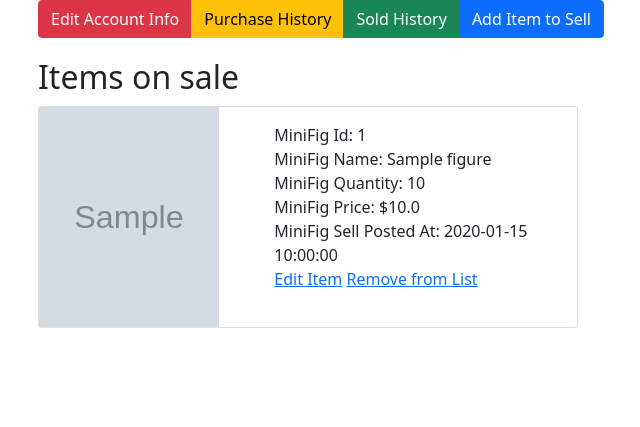
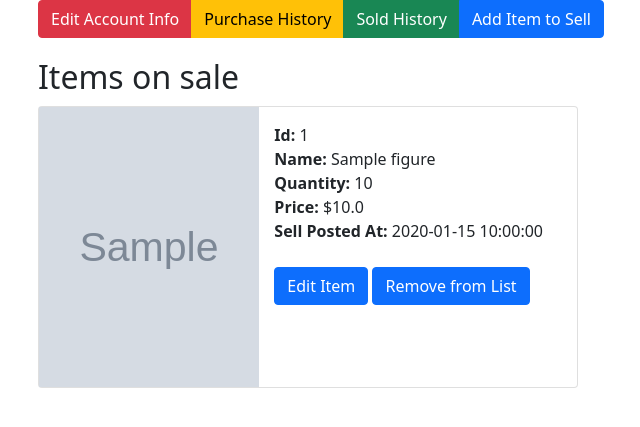
Before and after one commit to Tracylu2015/lego-mini-figs, a Flask app: page /user/account in a window 1280 px wide. Shown: the part 88-515 px from the top of the page, without its empty margins (52-692 px from the left). Run offline with Flask 2, Linux system fonts and the light colour scheme; a user stored in the database is signed in; tables that the repository leaves empty hold one stand-in row (values such as "Sample post"); grey boxes marked "Sample" are stand-in pictures; parts of the project's set-up code (start-up, migrations or seed data) failed here and were passed over.

Commit message:
css adjust

```diff
--- a/miniFig_app/templates/Add_to_cart.html
+++ b/miniFig_app/templates/Add_to_cart.html
@@ -17,7 +17,7 @@
                     <p class="card-text">
                     <p><b>Unit Price:</b> {{item.sell_fig.sell_price}}</p>
                     <p><b>Quantity Added:</b> {{item.fig_quantity}}</p>
-                    <p><b>Total Price :</b> $ {{item.sell_fig.sell_price * item.fig_quantity}} </p>
+                    <p><b>Total Price :</b> $ {{ "%.2f" % (item.sell_fig.sell_price * item.fig_quantity)}} </p>
                     <p><button class="btn btn-primary">Pay</button></p>
                 </div>
             </div>
--- a/miniFig_app/templates/sell_fig.html
+++ b/miniFig_app/templates/sell_fig.html
@@ -8,7 +8,7 @@
 <div class="d-flex justify-content-around">
 <form action="" method="post" class="col-4 p-4 bg-secondary text-light">
     {{ form.hidden_tag() }}
-   {# <p>
+{# <p>
         {{ form.image.label }}<br />
         {{ form.image(size=96) }}<br />
         {% for error in form.image.errors %}
--- a/miniFig_app/templates/user_profile.html
+++ b/miniFig_app/templates/user_profile.html
@@ -18,19 +18,20 @@
     <div class="card mb-3 on-sale" style="max-width: 540px;">
         <div class="row no-gutters">
             <div class="col-md-4">
-                <img src="{{item.figure.img_url}}" alt="fig image" width="180" height="220">
+                <img src="{{item.figure.img_url}}" alt="fig image" width="220" height="280">
             </div>
             <div class="col-md-8">
                 <div class="card-body">
                     <ul style="list-style: none;">
-                        <li>MiniFig Id: {{item.figure_id}}</li>
-                        <li>MiniFig Name: {{item.figure.name}}</li>
-                        <li>MiniFig Quantity: {{item.quantity}}</li>
-                        <li>MiniFig Price: ${{item.sell_price}}</li>
-                        <li>MiniFig Sell Posted At: {{item.created_at}}</li>
+                        <li><b>Id:</b> {{item.figure_id}}</li>
+                        <li><b>Name:</b> {{item.figure.name}}</li>
+                        <li><b>Quantity:</b> {{item.quantity}}</li>
+                        <li><b>Price:</b>  ${{item.sell_price}}</li>
+                        <li><b>Sell Posted At:</b> {{item.created_at}}</li>
+                        <br>
                         <li>
-                            <a href="/sell_fig/edit/{{item.id}}">Edit Item</a>
-                            <a href="/sell_fig/delete/{{item.id}}">Remove from List</a>
+                            <a class="btn btn-primary" href="/sell_fig/edit/{{item.id}}">Edit Item</a>
+                            <a class="btn btn-primary" href="/sell_fig/delete/{{item.id}}">Remove from List</a>
                         </li>
                     </ul>
                 </div>
```
Also changed, not shown: miniFig_app/templates/by_all_sell.html (+4 -4 lines), miniFig_app/templates/display_minifig.html (+4 -4 lines).
